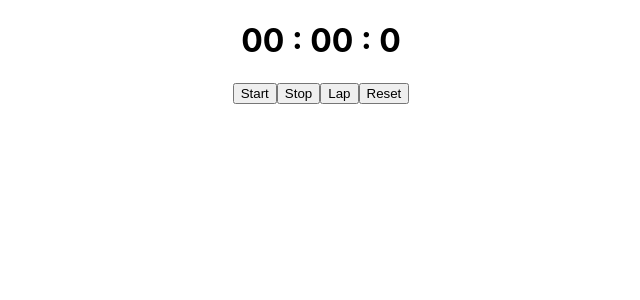
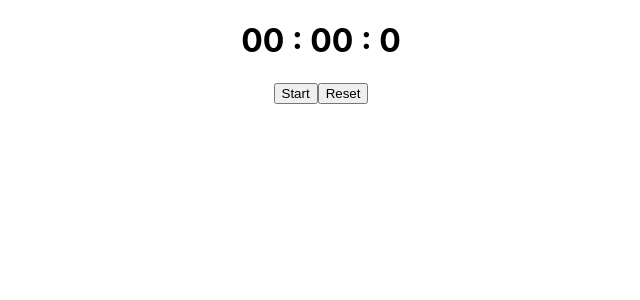
Before and after one commit to xim25/stopwatch-test, a React (Create React App) app: page / in a window 1280 px wide. Shown: the top 300 px of the page, without its empty margins (319-959 px from the left). Built offline with nearby package versions, Linux system fonts and the light colour scheme.

Commit message:
Dynamic Buttons working

```diff
--- a/src/Components/Stopwatch.js
+++ b/src/Components/Stopwatch.js
@@ -17,7 +17,8 @@ class Stopwatch extends Component {
         let _this = this;
         this.intervalId = setInterval(() => {
             _this.setState({
-                currentTime: (currentTime += 1)
+                currentTime: (currentTime += 1),
+                status: true
             });
         }, 10);
     }
@@ -25,7 +26,9 @@ class Stopwatch extends Component {
     handleStop = () => {
         let _this = this;
         clearInterval(_this.intervalId);
-        this.setState({lastLap: this.intervalId});
+        _this.setState({lastLap: this.intervalId,
+                        status: false
+        });
     }
 
     handleLap = () => {
@@ -75,10 +78,16 @@ class Stopwatch extends Component {
             <div>
                 <div>
                     <h1>{this.formattedTime()}</h1>
-                    <button onClick={this.handleStart}>Start</button>
-                    <button onClick={this.handleStop}>Stop</button>
-                    <button onClick={this.handleLap}>Lap</button>
-                    <button onClick={this.handleReset}>Reset</button>
+
+                    {(this.state.status == false
+          ? <button onClick={this.handleStart}>Start</button>
+          : <button onClick={this.handleStop}>Stop</button>
+        )}
+
+                    {(this.state.status == false
+          ? <button onClick={this.handleReset}>Reset</button>
+          : <button onClick={this.handleLap}>Lap</button>
+        )}
                 </div>
                 <div>
                     <ul>
```
